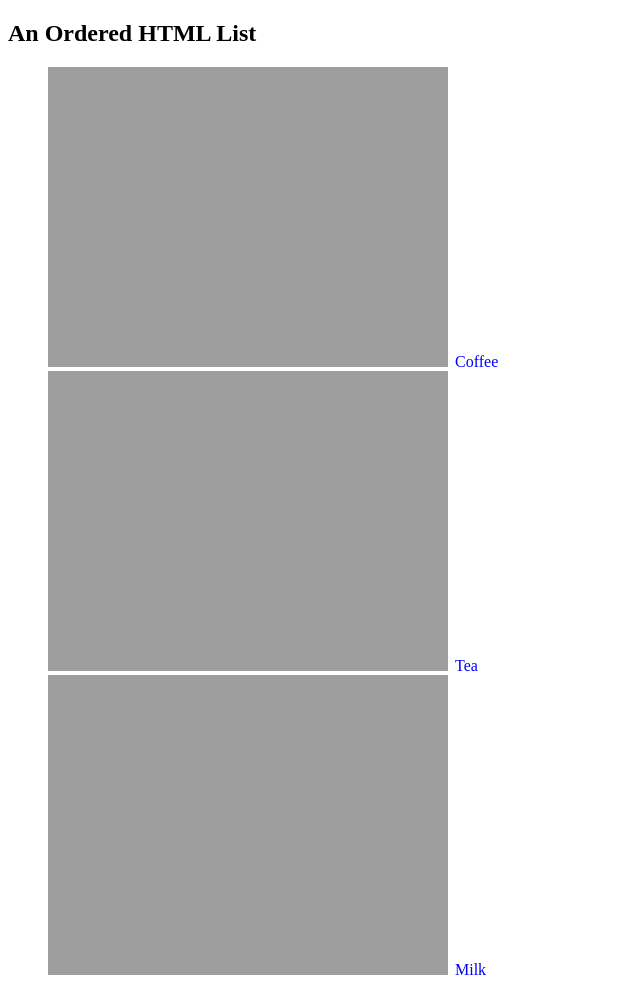
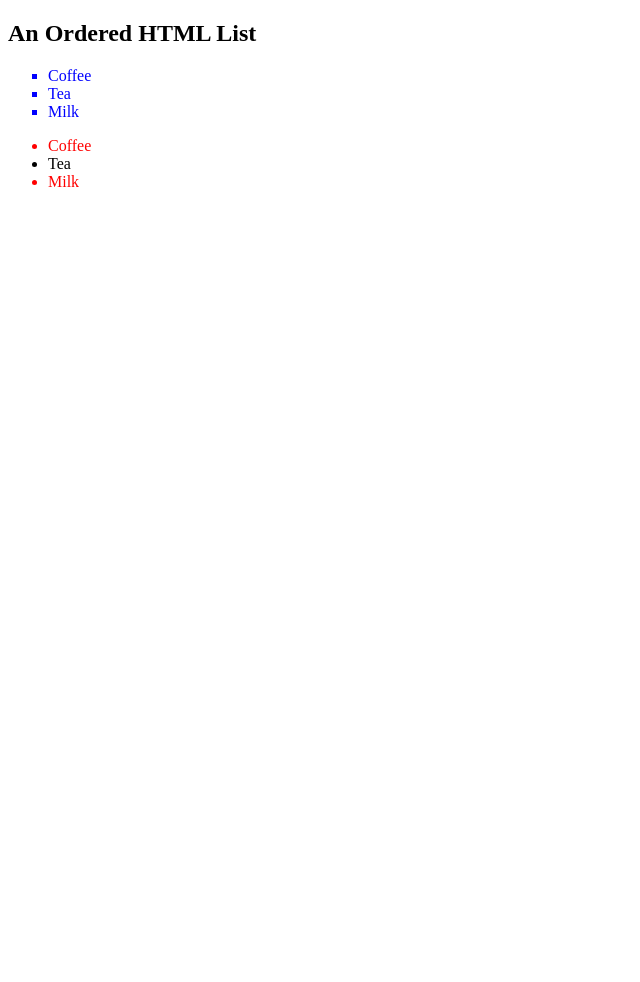
Before and after one commit to sajith-1992/practise-class, a plain HTML site: page index.html in a window 1280 px wide. Shown: the whole page, without its empty margins (0-640 px from the left). After the commit the page ends 800 px from the top, so only its background shows below. Drawn offline with Linux system fonts and the light colour scheme.

Commit message:
list only change 2nd element css

```diff
--- a/index.html
+++ b/index.html
@@ -15,6 +15,10 @@
   <li>Tea</li>
   <li>Milk</li>
 </ol>
-
+<ul>
+    <li>Coffee</li>
+    <li>Tea</li>
+    <li>Milk</li>
+  </ul>
 </body>
 </html>
--- a/style.css
+++ b/style.css
@@ -2,7 +2,11 @@
 ol{
     list-style-type:square;
     color:blue;
-    list-style-image: url(/IMAGES/81OGT2Ca3IL-PhotoRoom.png);
-    list-style: square url(/IMAGES/81OGT2Ca3IL-PhotoRoom.png) inside;
+    /* list-style-image: url(/IMAGES/81OGT2Ca3IL-PhotoRoom.png);
+    list-style: square url(/IMAGES/81OGT2Ca3IL-PhotoRoom.png) inside; */
+
 
 }
+ ul li:nth-child(odd) {
+    color:red;
+}
```
